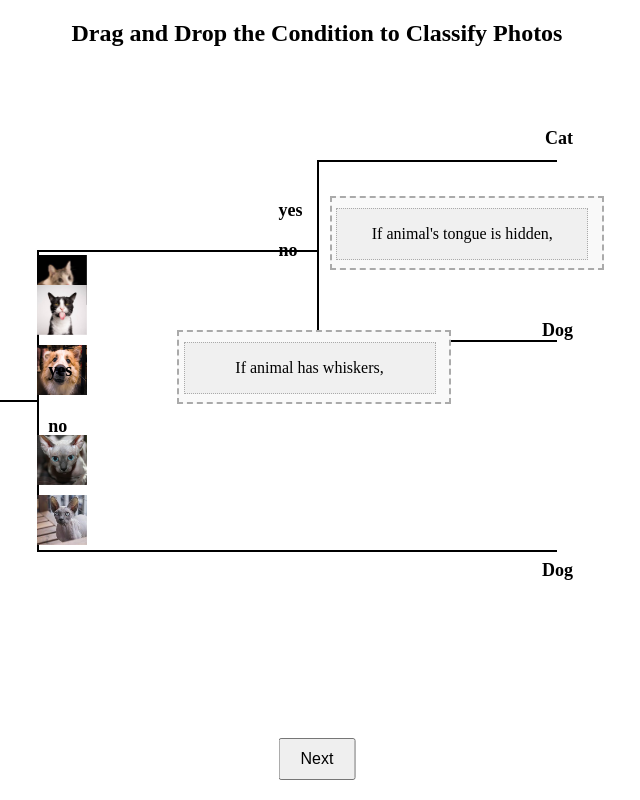
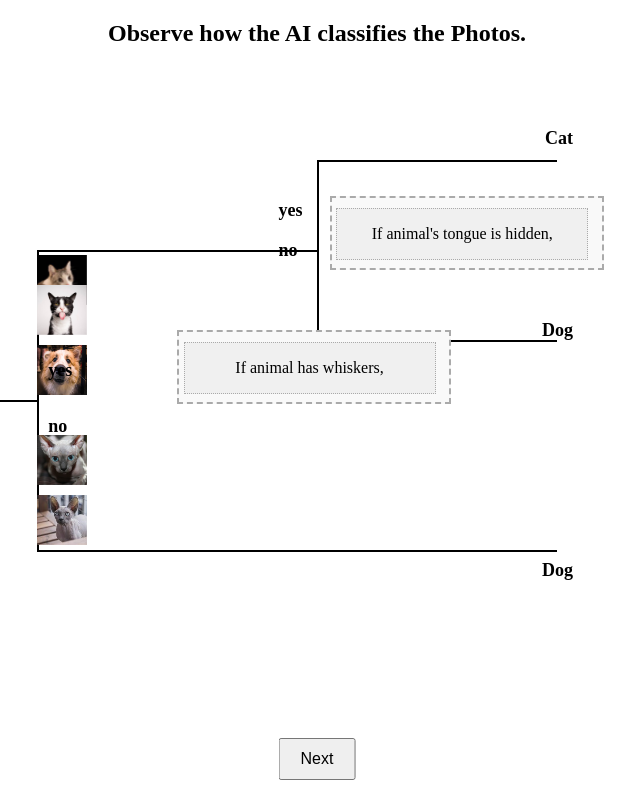
Before and after one commit to ENKISProjekt/RuleAI, a plain HTML site: page PathGame3/index.html in a window 1280 px wide. Shown: the whole page, without its empty margins (323-963 px from the left). Drawn offline with Linux system fonts and the light colour scheme.

Commit message:
Update index.html

```diff
--- a/PathGame3/index.html
+++ b/PathGame3/index.html
@@ -29,7 +29,7 @@
 </head>
 <body>
     <div class="title">
-        Drag and Drop the Condition to Classify Photos
+        Observe how the AI classifies the Photos.
     </div>
     <div id="path">
         <!-- Path lines -->
```
